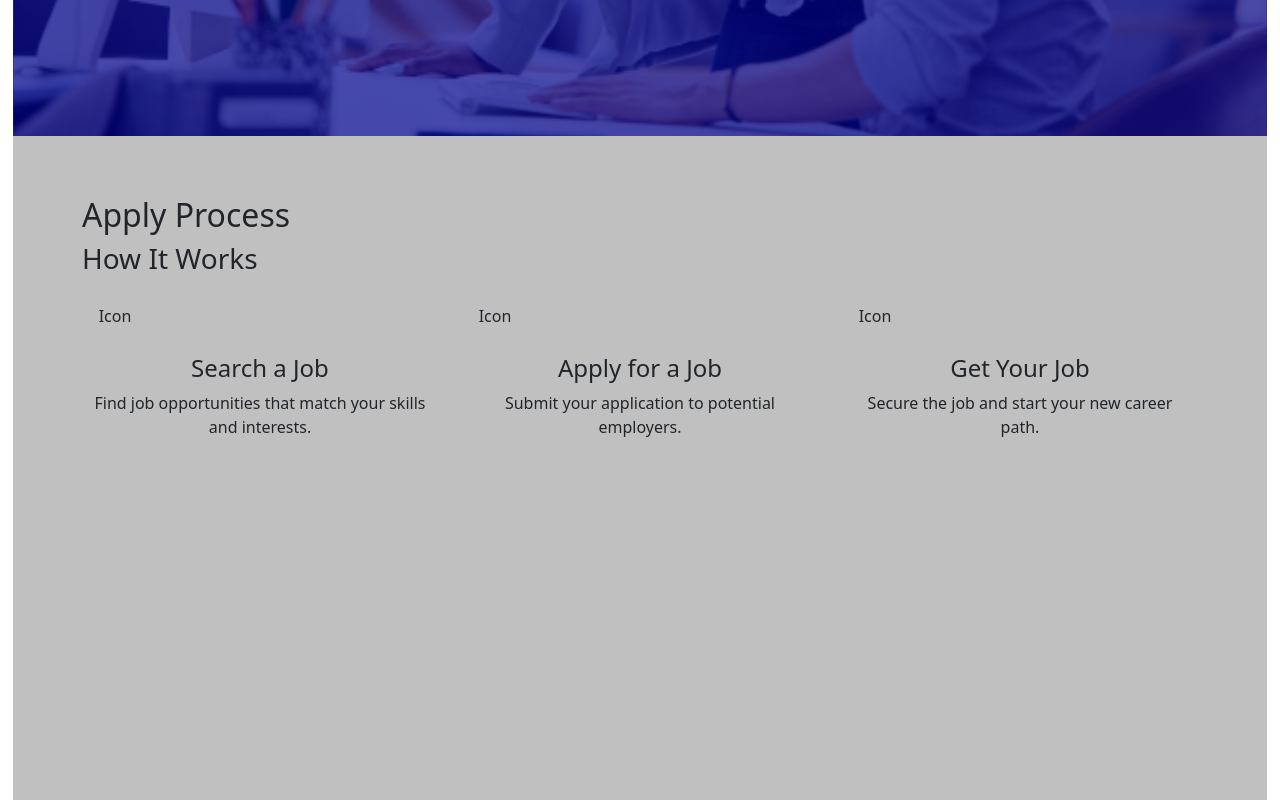
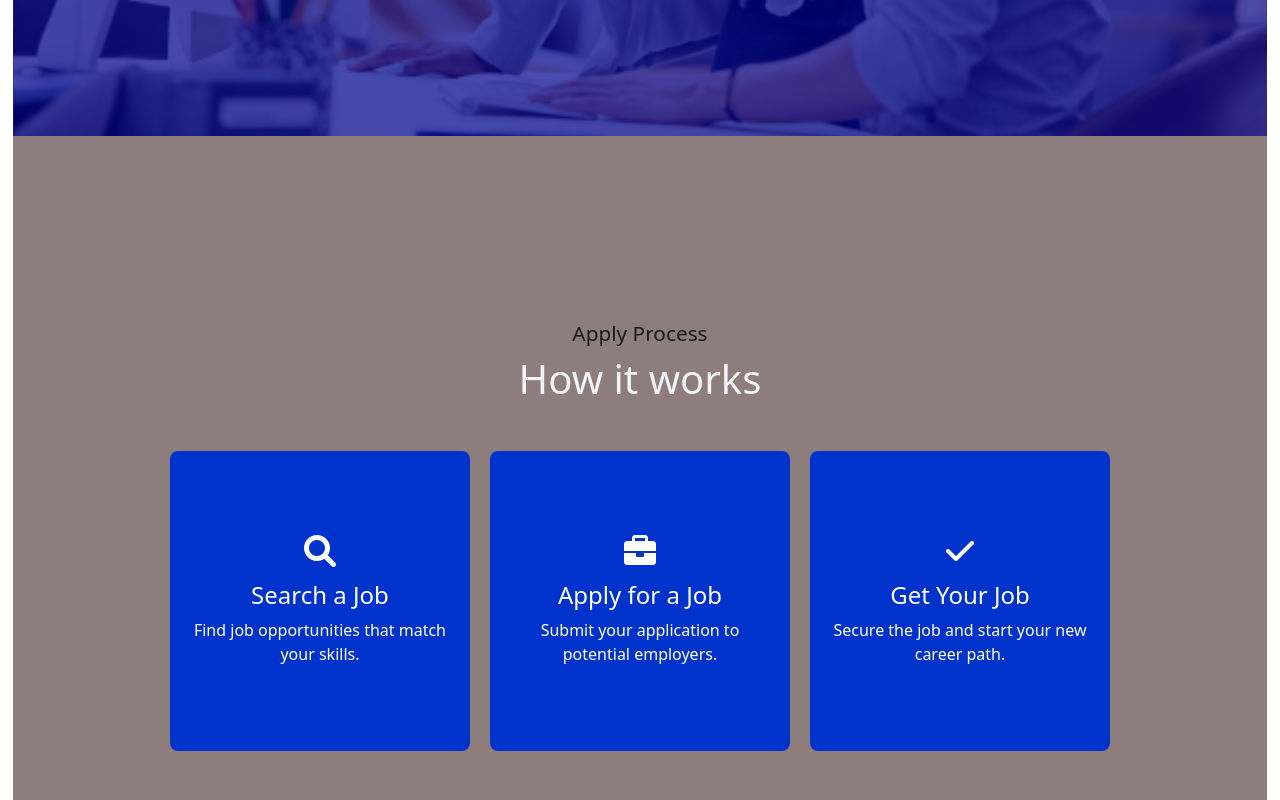
Before and after one commit to bhanuteja-09/Major-Project, a React (Create React App) app: page / in a window 1280 px wide. Shown: the part 2320-3120 px from the top of the page. Built offline with nearby package versions, Linux system fonts and the light colour scheme; the HTML template or start-up script is replaced by a standard one.

Commit message:
adding Home page section 4

```diff
--- a/public/index.html
+++ b/public/index.html
@@ -5,6 +5,8 @@
     <meta name="viewport" content="width=device-width, initial-scale=1.0">
     <title>HireCheck</title>
     <link rel="icon" href="%PUBLIC_URL%/favicon.ico">
+    <link rel="stylesheet" href="https://cdnjs.cloudflare.com/ajax/libs/font-awesome/6.0.0-beta3/css/all.min.css">
+
 </head>
 <body>
     <div id="root"></div>
--- a/src/pages/Home.css
+++ b/src/pages/Home.css
@@ -198,18 +198,138 @@
 
 /* Section Four */
 .home-section-four {
-  background-color: #c0c0c0;
+  background-color: #8d7d7d; /* Gray background for the section */
+  padding: 60px 0; /* Padding for spacing */
+  display: flex; /* Use flexbox for vertical centering */
+  align-items: center; /* Center align items vertically */
+  justify-content: center; /* Center align items horizontally */
 }
 
+.home-section-four .container {
+  display: flex;
+  flex-direction: column; /* Stack headings and boxes vertically initially */
+  align-items: center; /* Center align the content */
+  text-align: center; /* Center align the text */
+}
+
+/* Headings Styling */
+.headings {
+  margin-bottom: 40px; /* Space below headings */
+}
+
+.headings h5 {
+  color: #191a1c; /* Color for h5 */
+  font-size: 1.3rem; /* Font size for h5 */
+  margin-bottom: 10px; /* Space below h5 */
+}
+
+.headings h3 {
+  color: #f3f4f7; /* Color for h2 */
+  font-size: 2.5rem; /* Font size for h2 */
+}
+
+/* Boxes Container */
+.boxes {
+  display: flex;
+  flex-wrap: wrap; /* Allows wrapping for responsive design */
+  justify-content: center; /* Center align the boxes */
+  gap: 20px; /* Space between boxes */
+  max-width: 1000px; /* Limit width of boxes container */
+}
+
+/* Process Box Styling */
 .process-box {
   text-align: center;
   padding: 20px;
+  background-color: #0033cc; /* Blue background for the boxes */
+  color: #ffffff; /* White text color */
+  border-radius: 8px; /* Rounded corners for the boxes */
+  flex: 1 1 calc(33.333% - 20px); /* 3 boxes per row with space for margins */
+  box-sizing: border-box; /* Include padding and border in the element's total width and height */
+  display: flex; /* Use flexbox for internal layout */
+  flex-direction: column; /* Stack child elements vertically */
+  align-items: center; /* Center child elements horizontally */
+  justify-content: center; /* Center child elements vertically */
+  aspect-ratio: 1 / 1; /* Maintain a 1:1 aspect ratio (square) */
+  max-width: 300px; /* Limit the maximum width of each box */
 }
 
-.process-icon {
-  width: 50px;
-  height: 50px;
+/* Icon Container */
+.icon-container {
+  perspective: 1000px; /* Allows for 3D space */
+  width: 60px; /* Size of the icon container */
+  height: 60px; /* Size of the icon container */
 }
+
+/* Icon Flip Effect */
+.icon-flip {
+  position: relative;
+  width: 100%;
+  height: 100%;
+  transform-style: preserve-3d; /* Ensure 3D effect is preserved */
+  transition: transform 0.6s; /* Duration of the flip effect */
+}
+
+/* Icon Front and Back */
+.icon-flip .icon-front,
+.icon-flip .icon-back {
+  position: absolute;
+  width: 100%;
+  height: 100%;
+  backface-visibility: hidden; /* Hide the back face when flipped */
+  display: flex;
+  align-items: center;
+  justify-content: center;
+  font-size: 2rem; /* Adjust font size as needed */
+}
+
+/* Back face of the icon */
+.icon-flip .icon-back {
+  transform: rotateY(180deg); /* Flip the back face */
+}
+
+/* Flip Effect on Hover */
+.process-box:hover .icon-flip {
+  transform: rotateY(180deg); /* Rotate icon on hover */
+}
+
+/* For tablets and smaller desktops */
+@media (max-width: 992px) {
+  .process-box {
+    flex: 1 1 calc(33.333% - 20px); /* 2 boxes per row with space for margins */
+  }
+}
+
+/* For mobile devices */
+@media (max-width: 420px) {
+  .home-section-four .container {
+    flex-direction: column; /* Stack headings and boxes vertically on mobile screens */
+    align-items: center; /* Center align the content */
+  }
+
+  .boxes {
+    flex-direction: column; /* Stack boxes vertically on mobile screens */
+    align-items: center; /* Center align the boxes */
+  }
+
+  .process-box {
+    flex: 1 1 100%; /* Full width for each box */
+    margin: 10px 0; /* Vertical margin only */
+  }
+}
+
+
+
+
+
+
+
+
+
+
+
+
+
 
 /* Section Five */
 .home-section-five {
--- a/src/pages/Home.js
+++ b/src/pages/Home.js
@@ -92,27 +92,65 @@ const Home = () => {
       {/* Section Four */}
       <section className="home-section-four">
   <div className="container">
-          <h2>Apply Process</h2>
-          <h3>How It Works</h3>
-          <div className="row">
-            <div className="col-md-4 process-box">
-              <div className="process-icon">Icon</div>
+    <div className="headings">
+      <h5>Apply Process</h5>
+      <h3>How it works</h3>
+    </div>
+    <div className="boxes">
+      <div className="process-box">
+        <div className="icon-container">
+          <div className="icon-flip">
+            <div className="icon-front">
+              <i class="fas fa-search"></i>
+              {/* <!-- Front icon --> */}
+            </div>
+            <div className="icon-back">
+              <i class="fas fa-search"></i>
+              {/* <!-- Back icon (can be the same or different) --> */}
+            </div>
+          </div>
+        </div>
         <h4>Search a Job</h4>
-              <p>Find job opportunities that match your skills and interests.</p>
+        <p>Find job opportunities that match your skills.</p>
       </div>
-            <div className="col-md-4 process-box">
-              <div className="process-icon">Icon</div>
+      <div className="process-box">
+        <div className="icon-container">
+          <div className="icon-flip">
+            <div className="icon-front">
+              <i class="fas fa-briefcase"></i>
+              {/* <!-- Front icon --> */}
+            </div>
+            <div className="icon-back">
+              <i class="fas fa-briefcase"></i>
+              {/* <!-- Back icon (can be the same or different) --> */}
+            </div>
+          </div>
+        </div>
         <h4>Apply for a Job</h4>
         <p>Submit your application to potential employers.</p>
       </div>
-            <div className="col-md-4 process-box">
-              <div className="process-icon">Icon</div>
+      <div className="process-box">
+        <div className="icon-container">
+          <div className="icon-flip">
+            <div className="icon-front">
+              <i class="fas fa-check"></i>
+              {/* <!-- Front icon --> */}
+            </div>
+            <div className="icon-back">
+              <i class="fas fa-check"></i>
+              {/* <!-- Back icon (can be the same or different) --> */}
+            </div>
+          </div>
+        </div>
         <h4>Get Your Job</h4>
         <p>Secure the job and start your new career path.</p>
       </div>
     </div>
   </div>
 </section>
+
+
+
 
       {/* Section Five */}
       <section className="home-section-five">
```
Lines whose indentation alone changed are shown as unchanged.
